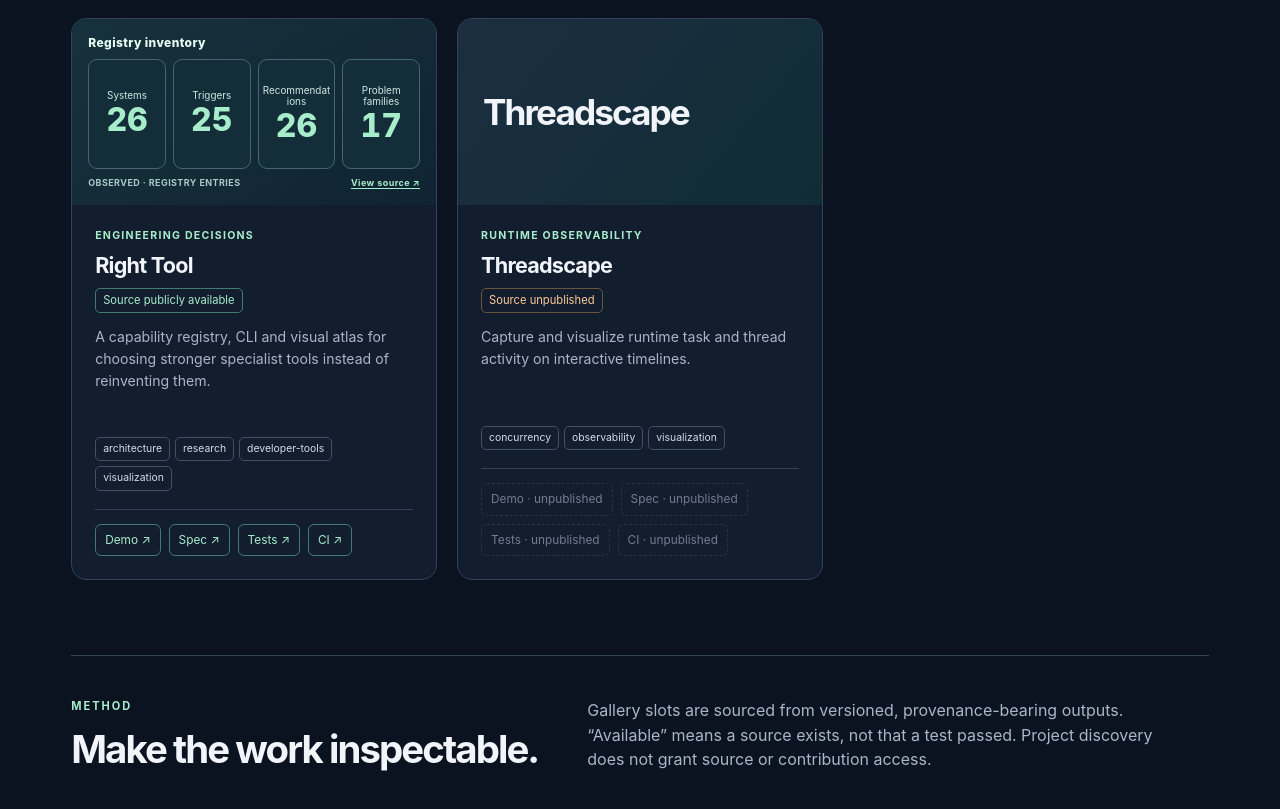
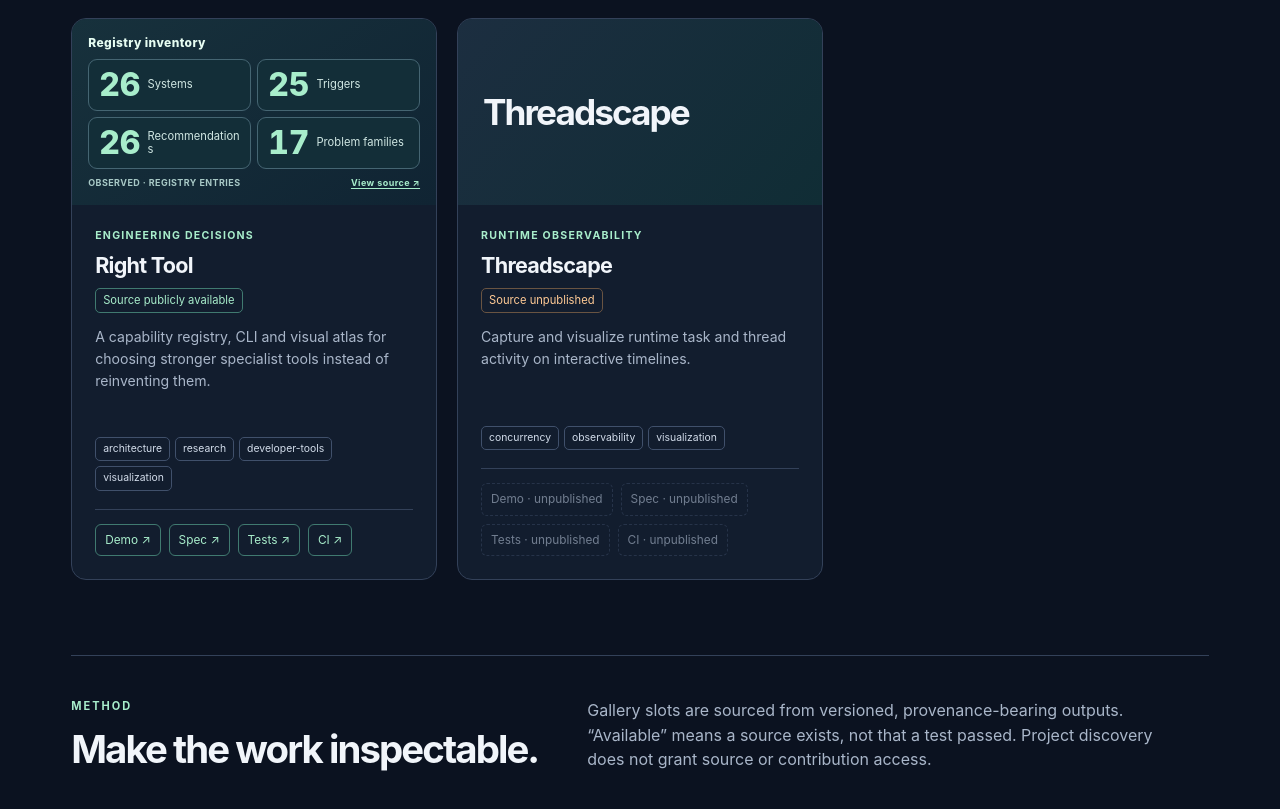
Before and after one commit to cavebot-collective/cavebot-collective.github.io, a website: page index.html in a window 1280 px wide. Shown: the part 2818-3627 px from the top of the page. Drawn offline with Linux system fonts and the light colour scheme.

Commit message:
fix(gallery): improve source-derived metric readability and semantics (assets/gallery.css)

```diff
--- a/assets/gallery.css
+++ b/assets/gallery.css
@@ -31,11 +31,11 @@ h1{font-size:clamp(3.2rem,7vw,6.2rem);max-width:950px;font-weight:700;letter-spa
 .hero-registry::before{background-image:none}
 .registry-panel{position:relative;z-index:1;width:100%;display:flex;flex-direction:column;gap:7px}
 .registry-heading{font-size:.75rem;font-weight:760;letter-spacing:.035em;color:#e6fdf2}
-.registry-metrics{display:grid;grid-template-columns:repeat(4,minmax(0,1fr));gap:7px;flex:1;margin:0}
-.registry-measure{margin:0;display:flex;flex-direction:column;justify-content:center;align-items:center;text-align:center;border:1px solid #456572;border-radius:9px;background:#132e38;min-width:0;padding:9px 3px}
-.registry-value{margin:0;font-weight:760;font-size:clamp(1.55rem,2.7vw,2rem);font-variant-numeric:tabular-nums;color:var(--accent);line-height:1.1}
-.registry-name{font-size:.62rem;line-height:1.18;color:#d0e7e3;overflow-wrap:anywhere;max-width:100%}
+.registry-metrics{display:grid;grid-template-columns:repeat(2,minmax(0,1fr));gap:6px;flex:1;margin:0}
+.registry-measure{margin:0;display:flex;flex-direction:row;justify-content:flex-start;align-items:center;text-align:left;gap:7px;border:1px solid #456572;border-radius:9px;background:#132e38;min-width:0;padding:5px 10px}
+.registry-value{order:0;margin:0;font-weight:760;font-size:clamp(1.55rem,2.7vw,2rem);font-variant-numeric:tabular-nums;color:var(--accent);line-height:1.1;flex-shrink:0}
+.registry-name{order:1;font-size:.7rem;line-height:1.18;color:#d0e7e3;overflow-wrap:anywhere;max-width:100%}
 .registry-provenance{display:flex;justify-content:space-between;align-items:center;gap:6px;font-size:.56rem;font-weight:730;letter-spacing:.05em;color:#a8c9c6}
 .registry-source{color:var(--accent);text-decoration:underline;text-underline-offset:2px;white-space:nowrap}
 .registry-source:focus-visible{outline:2px solid var(--accent);outline-offset:2px}
-@media(max-width:460px){.registry-metrics{grid-template-columns:repeat(2,minmax(0,1fr));gap:5px}.hero-registry{height:240px}.registry-name{font-size:.68rem}}
+@media(max-width:460px){.hero-registry{height:210px}.registry-name{font-size:.7rem}}
```
